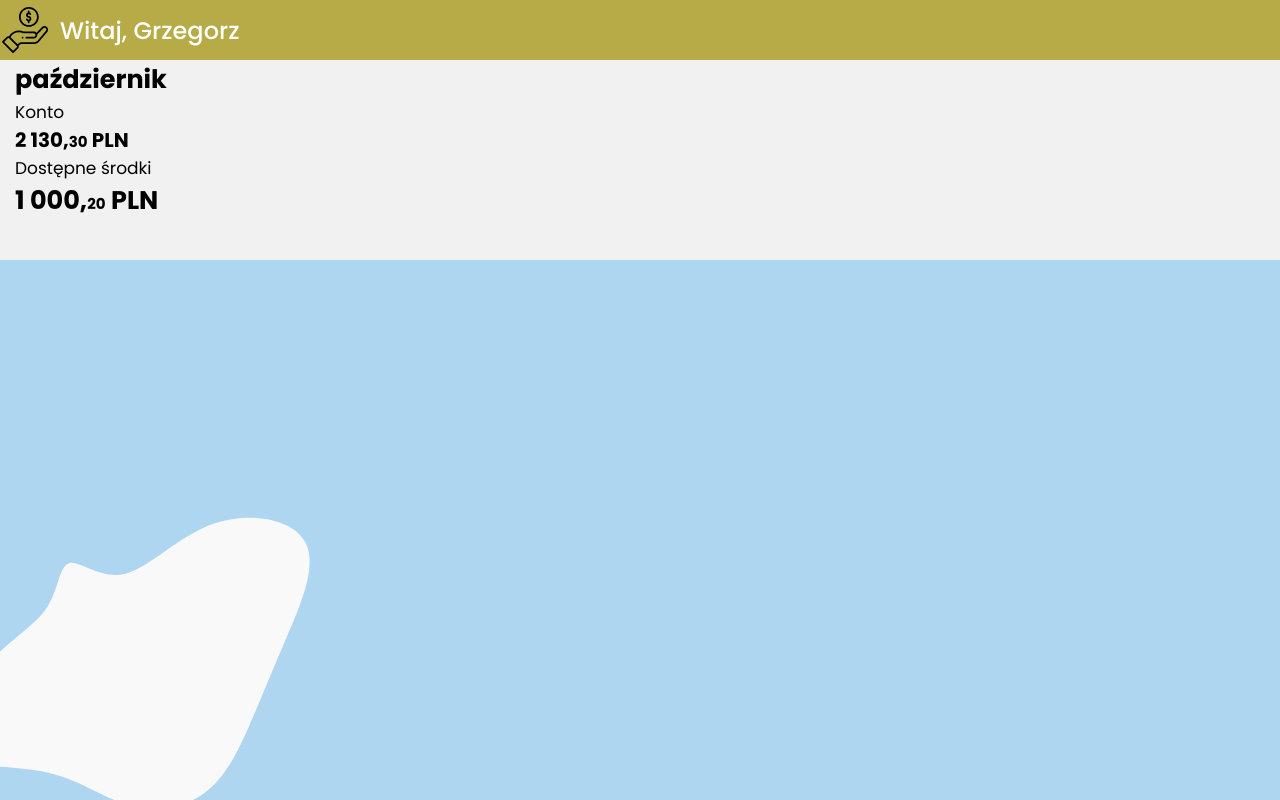
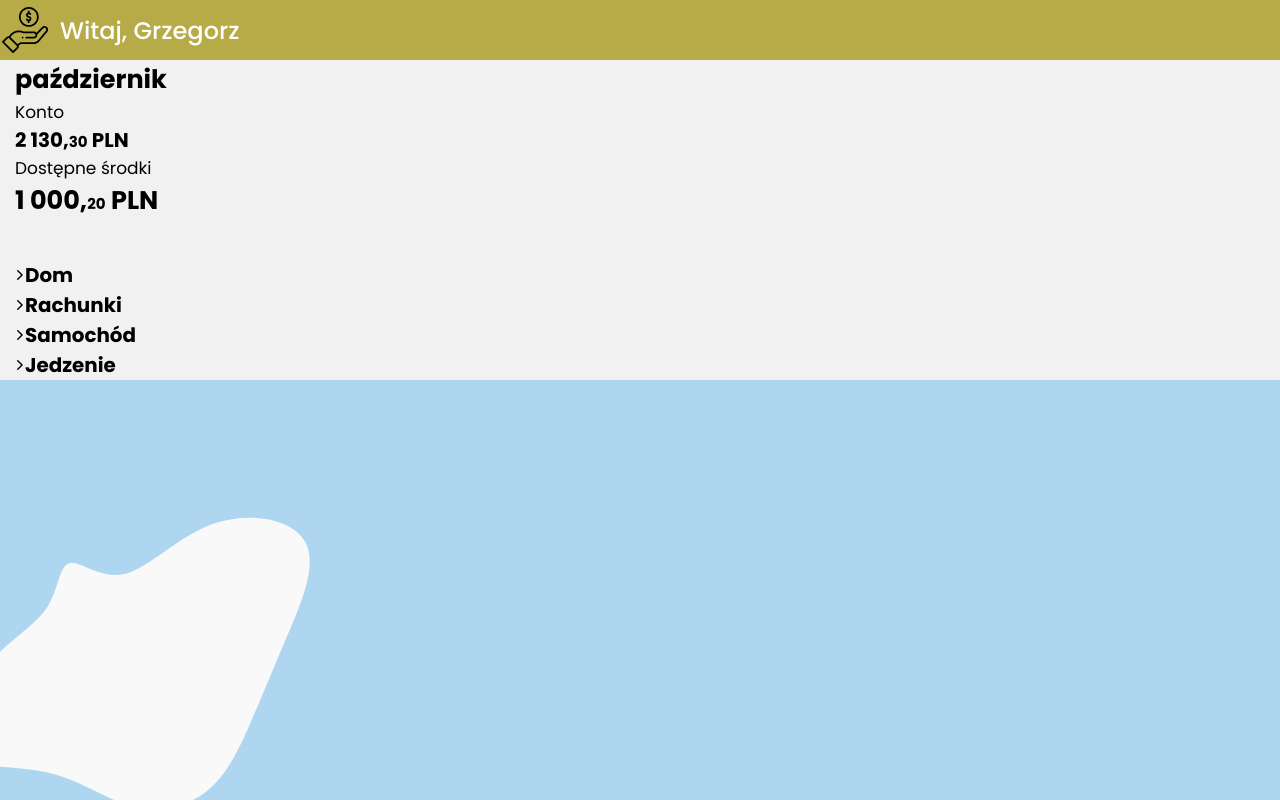
Before and after one commit to ErykFryderyk/finance-manager-app, a Vue app: page / in a window 1280 px wide. Built offline with nearby package versions, Linux system fonts and the light colour scheme.

Commit message:
add component Expenses

```diff
--- a/package.json
+++ b/package.json
@@ -8,10 +8,13 @@
     "lint": "vue-cli-service lint"
   },
   "dependencies": {
+    "@fortawesome/fontawesome-svg-core": "^1.2.32",
+    "@fortawesome/free-solid-svg-icons": "^5.15.1",
     "core-js": "^3.6.5",
     "vue": "^3.0.0"
   },
   "devDependencies": {
+    "@fortawesome/fontawesome-free": "^5.15.1",
     "@vue/cli-plugin-babel": "~4.5.0",
     "@vue/cli-plugin-eslint": "~4.5.0",
     "@vue/cli-service": "~4.5.0",
--- a/public/index.html
+++ b/public/index.html
@@ -5,6 +5,7 @@
     <meta http-equiv="X-UA-Compatible" content="IE=edge">
     <meta name="viewport" content="width=device-width,initial-scale=1.0">
     <link rel="icon" href="<%= BASE_URL %>favicon.ico">
+
     <title><%= htmlWebpackPlugin.options.title %></title>
   </head>
   <body>
--- a/src/App.vue
+++ b/src/App.vue
@@ -2,12 +2,14 @@
     <Background />
     <Header/>
     <Money/>
+    <Mojkod/>
 </template>
 
 <script>
 import HeroBackground from './components/HeroBackground.vue';
 import HeaderSection from './components/Header.vue';
 import MyMoney from './components/MyMoney.vue';
+import Expenses from './components/Expenses.vue';
 
 export default {
   name: 'App',
@@ -20,6 +22,7 @@ export default {
     Background: HeroBackground,
     Header: HeaderSection,
     Money: MyMoney,
+    Mojkod: Expenses,
   },
 };
 </script>
--- /dev/null
+++ b/src/components/Expenses.vue
@@ -0,0 +1,79 @@
+<template>
+  <div class="expenses-wrapper">
+    <div class="box">
+      <div class="box-icon">
+        <svg class="box-icon__arrow" version="1.1" id="Capa_1" xmlns="http://www.w3.org/2000/svg" xmlns:xlink="http://www.w3.org/1999/xlink" x="0px" y="0px" width="451.847px" height="451.847px" viewBox="0 0 451.847 451.847" style="enable-background:new 0 0 451.847 451.847;" xml:space="preserve">
+        <path d="M225.923,354.706c-8.098,0-16.195-3.092-22.369-9.263L9.27,
+        151.157c-12.359-12.359-12.359-32.397,0-44.751 c12.354-12.354,
+        32.388-12.354,44.748,0l171.905,171.915l171.906-171.909c12.359-12.354,
+        32.391-12.354,44.744,0 c12.365,12.354,12.365,32.392,0,44.751L248.292,
+        345.449C242.115,351.621,234.018,354.706,225.923,354.706z"/>
+        </svg>
+      </div>
+      <h3>Dom</h3>
+    </div>
+    <div class="box">
+      <div class="box-icon">
+        <svg class="box-icon__arrow" version="1.1" id="Capa_1" xmlns="http://www.w3.org/2000/svg" xmlns:xlink="http://www.w3.org/1999/xlink" x="0px" y="0px" width="451.847px" height="451.847px" viewBox="0 0 451.847 451.847" style="enable-background:new 0 0 451.847 451.847;" xml:space="preserve">
+        <path d="M225.923,354.706c-8.098,0-16.195-3.092-22.369-9.263L9.27,
+        151.157c-12.359-12.359-12.359-32.397,0-44.751 c12.354-12.354,
+        32.388-12.354,44.748,0l171.905,171.915l171.906-171.909c12.359-12.354,
+        32.391-12.354,44.744,0 c12.365,12.354,12.365,32.392,0,44.751L248.292,
+        345.449C242.115,351.621,234.018,354.706,225.923,354.706z"/>
+        </svg>
+      </div>
+      <h3>Rachunki</h3>
+    </div>
+    <div class="box">
+      <div class="box-icon">
+        <svg class="box-icon__arrow" version="1.1" id="Capa_1" xmlns="http://www.w3.org/2000/svg" xmlns:xlink="http://www.w3.org/1999/xlink" x="0px" y="0px" width="451.847px" height="451.847px" viewBox="0 0 451.847 451.847" style="enable-background:new 0 0 451.847 451.847;" xml:space="preserve">
+        <path d="M225.923,354.706c-8.098,0-16.195-3.092-22.369-9.263L9.27,
+        151.157c-12.359-12.359-12.359-32.397,0-44.751 c12.354-12.354,
+        32.388-12.354,44.748,0l171.905,171.915l171.906-171.909c12.359-12.354,
+        32.391-12.354,44.744,0 c12.365,12.354,12.365,32.392,0,44.751L248.292,
+        345.449C242.115,351.621,234.018,354.706,225.923,354.706z"/>
+        </svg>
+      </div>
+      <h3>Samochód</h3>
+    </div>
+    <div class="box">
+      <div class="box-icon">
+        <svg class="box-icon__arrow" version="1.1" id="Capa_1" xmlns="http://www.w3.org/2000/svg" xmlns:xlink="http://www.w3.org/1999/xlink" x="0px" y="0px" width="451.847px" height="451.847px" viewBox="0 0 451.847 451.847" style="enable-background:new 0 0 451.847 451.847;" xml:space="preserve">
+        <path d="M225.923,354.706c-8.098,0-16.195-3.092-22.369-9.263L9.27,
+        151.157c-12.359-12.359-12.359-32.397,0-44.751 c12.354-12.354,
+        32.388-12.354,44.748,0l171.905,171.915l171.906-171.909c12.359-12.354,
+        32.391-12.354,44.744,0 c12.365,12.354,12.365,32.392,0,44.751L248.292,
+        345.449C242.115,351.621,234.018,354.706,225.923,354.706z"/>
+        </svg>
+      </div>
+      <h3>Jedzenie</h3>
+    </div>
+  </div>
+</template>
+
+<script>
+export default {
+  name: 'Expenses',
+};
+</script>
+
+<style lang="scss" scoped>
+.expenses-wrapper{
+  background-color: #f1f1f1;
+  width: 100%;
+  margin: 0 auto 0 auto;
+  padding: 0 15px;
+}
+.box{
+  display: flex;
+  align-items: center;
+}
+.box-icon{
+  width: 10px;
+  height: 10px;
+  display:flex;
+  justify-content: center;
+  align-items: center;
+  transform: rotate(-90deg);
+}
+</style>
```
Also changed, not shown: src/assets/img/arrow-down-sign-to-navigate.svg (added), 1 other file (tests, documents, lock files or other folders).
